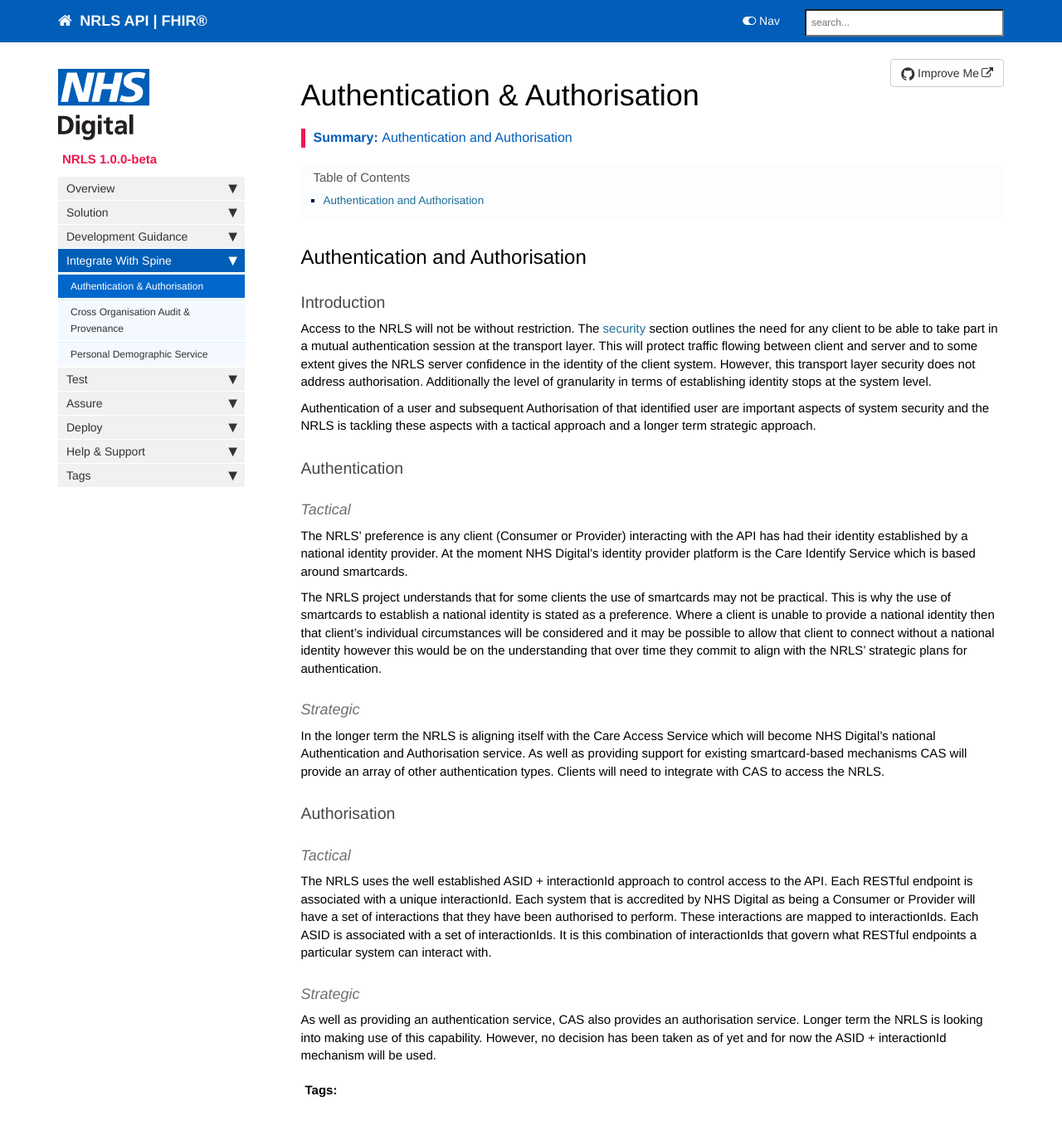
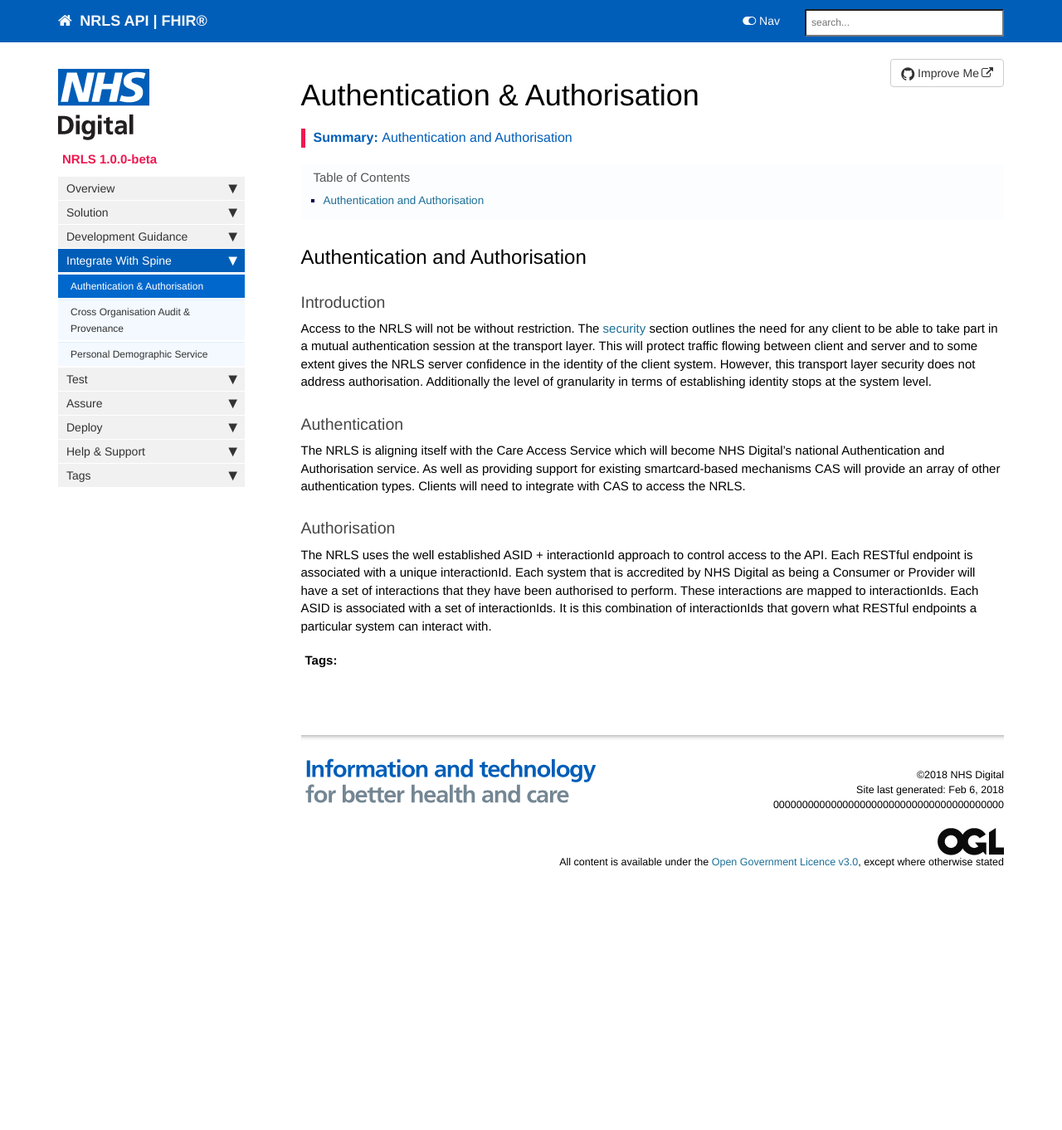
Before and after one commit to nhsconnect/FHIR-NRLS-API, a Jekyll site: the page built from pages/integration/integration_authentication_authorisation.md, in a window 1280 px wide and 1400 px high. Shown: the top 1362 px of the window at 83% size. Built offline with Jekyll 4.4.1, drawn with Linux system fonts in a browser that asks for light colours; nearby versions of some CDN libraries; comment, search, counter and statistics services are not loaded.

```diff
--- a/pages/integration/integration_authentication_authorisation.md
+++ b/pages/integration/integration_authentication_authorisation.md
@@ -14,10 +14,12 @@ summary: "Authentication and Authorisation"
 
 Access to the NRLS will not be without restriction. The [security](development_api_security_guidance.html) section outlines the need for any client to be able to take part in a mutual authentication session at the transport layer. This will protect traffic flowing between client and server and to some extent gives the NRLS server confidence in the identity of the client system. However, this transport layer security does not address authorisation. Additionally the level of granularity in terms of establishing identity stops at the system level.
 
-Authentication of a user and subsequent Authorisation of that identified user are important aspects of system security and the NRLS is tackling these aspects with a tactical approach and a longer term strategic approach.
+<!--
+Authentication of a user and subsequent Authorisation of that identified user are important aspects of system security and the NRLS is tackling these aspects with a tactical approach and a longer term strategic approach. -->
 
 ### Authentication ###
 
+<!--
 #### Tactical ####
 
 The NRLS' preference is any client (Consumer or Provider) interacting with the API has had their identity established by a national identity provider. At the moment NHS Digital's identity provider platform is the Care Identify Service which is based around smartcards.
@@ -25,15 +27,19 @@ The NRLS' preference is any client (Consumer or Provider) interacting with the A
 The NRLS project understands that for some clients the use of smartcards may not be practical. This is why the use of smartcards to establish a national identity is stated as a preference. Where a client is unable to provide a national identity then that client's individual circumstances will be considered and it may be possible to allow that client to connect without a national identity however this would be on the understanding that over time they commit to align with the NRLS' strategic plans for authentication.
 
 #### Strategic ####
+-->
 
-In the longer term the NRLS is aligning itself with the Care Access Service which will become NHS Digital's national Authentication and Authorisation service. As well as providing support for existing smartcard-based mechanisms CAS will provide an array of other authentication types. Clients will need to integrate with CAS to access the NRLS.
+The NRLS is aligning itself with the Care Access Service which will become NHS Digital's national Authentication and Authorisation service. As well as providing support for existing smartcard-based mechanisms CAS will provide an array of other authentication types. Clients will need to integrate with CAS to access the NRLS.
 
 ### Authorisation ###
 
+<!--
 #### Tactical ####
+-->
 
 The NRLS uses the well established ASID + interactionId approach to control access to the API. Each RESTful endpoint is associated with a unique interactionId. Each system that is accredited by NHS Digital as being a Consumer or Provider will have a set of interactions that they have been authorised to perform. These interactions are mapped to interactionIds. Each ASID is associated with a set of interactionIds. It is this combination of interactionIds that govern what RESTful endpoints a particular system can interact with.
 
+<!--
 #### Strategic ####
 
-As well as providing an authentication service, CAS also provides an authorisation service. Longer term the NRLS is looking into making use of this capability. However, no decision has been taken as of yet and for now the ASID + interactionId mechanism will be used.
+As well as providing an authentication service, CAS also provides an authorisation service. Longer term the NRLS is looking into making use of this capability. However, no decision has been taken as of yet and for now the ASID + interactionId mechanism will be used. -->
--- a/pages/overview/overview_release_notes.md
+++ b/pages/overview/overview_release_notes.md
@@ -13,18 +13,18 @@ summary: Summary release notes of the versions released in NRLS API Implementati
 
 Sprint 5 summary:
 
-- 'Error Handling' section added to 'General API Guidance' page.
+- [Error Handling](development_general_api_guidance.html#error-handling) section added to 'General API Guidance' page.
 - Consumer and Provider API error response examples refined.
 - Provider API Create and Update responses amended.
 - VersionId guidance added.
-- 'CapabilityStatement' page updated.
-- 'Auditing' section added to 'Solution Behaviour' page.
-- 'Audit Trail' section added to 'Cross Organization Audit & Provenance' page.
-- JWT Claims:
+- [CapabilityStatement](api_foundation_conformance.html) page updated.
+- [Auditing](overview_behaviours.html#auditing) section added to 'Solution Behaviour' page.
+- [Audit Trail](integration_cross_organisation_audit_and_provenance.html#audit-trail) section added to 'Cross Organization Audit & Provenance' page.
+- [JWT Claims](integration_cross_organisation_audit_and_provenance.html#json-web-tokens-jwt) updated:
   - 'device' claim added - this is the Identifier (ASID) of the system where the request originates.
   - 'sub' claim specification/ example has been updated.
-- 'Authentication and Autherisation' page added - introduces the current tactical and longer term strategic approach.
-- JSON and XML examples added to 'Reference' section.
+- [Authentication and Autherisation](integration_authentication_authorisation.html) page added - NRLS strategic approach to align with 'Care Access Service' which will become NHS Digital’s national Authentication and Authorisation service.
+- JSON and XML examples added to [Reference](explore_reference.html#7-examples) section.
 
 ## 1.0.0-alpha ##
 
```
